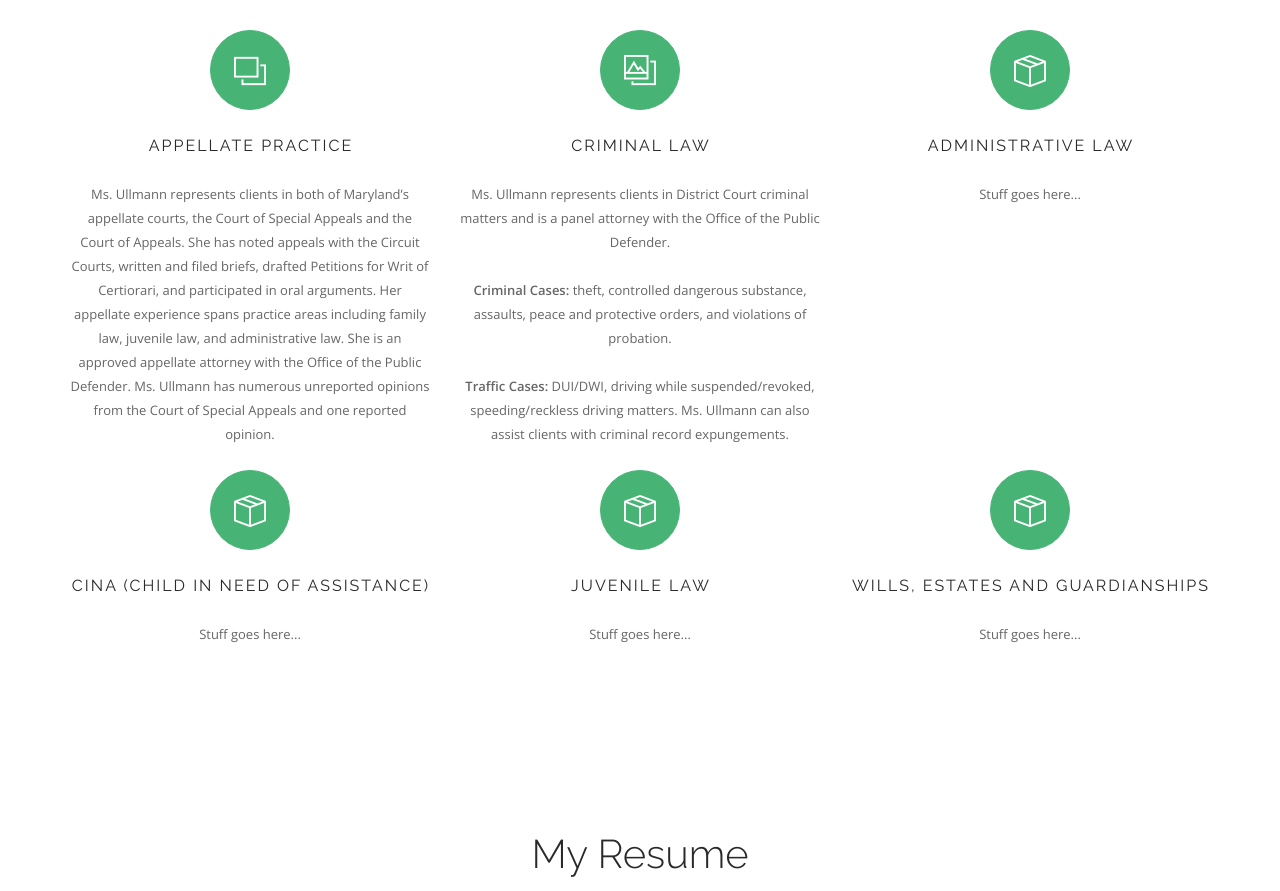
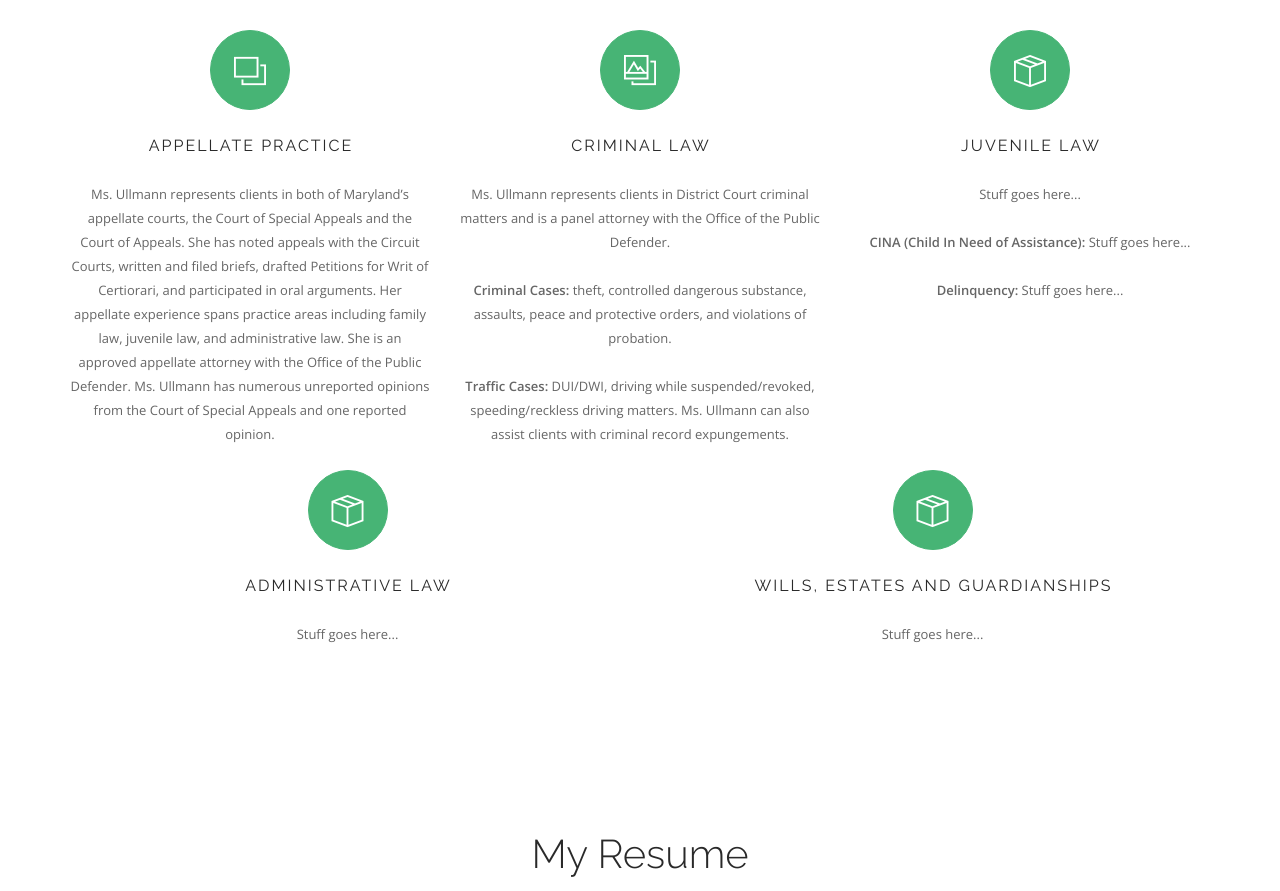
Before and after one commit to yatesdev/DUllmannLaw, a plain HTML site: page index.html in a window 1280 px wide. Shown: the part 2080-2971 px from the top of the page. Drawn offline with nearby package versions, Linux system fonts and the light colour scheme.

Commit message:
Rearranged Law types
Had misread intentions for Juvenile Law section

```diff
--- a/index.html
+++ b/index.html
@@ -186,6 +186,17 @@
                         <div class="feature feature-2 filled text-center">
                             <div class="text-center">
                                 <i class="ti-package icon-sm"></i>
+                                <h5 class="uppercase">Juvenile Law</h5>
+                            </div>
+                            <p>Stuff goes here...</p>
+                            <p><b>CINA (Child In Need of Assistance): </b> Stuff goes here...</p>
+                            <p><b>Delinquency: </b> Stuff goes here...</p>
+                        </div>
+                    </div>
+                    <div class="col-sm-6">
+                        <div class="feature feature-2 filled text-center">
+                            <div class="text-center">
+                                <i class="ti-package icon-sm"></i>
                                 <h5 class="uppercase">Administrative Law</h5>
                             </div>
                             <p>
@@ -193,31 +204,7 @@
                             </p>
                         </div>
                     </div>
-                </div>
-                <div class="row">
-                    <div class="col-sm-4">
-                        <div class="feature feature-2 filled text-center">
-                            <div class="text-center">
-                                <i class="ti-package icon-sm"></i>
-                                <h5 class="uppercase">CINA (Child In Need of Assistance)</h5>
-                            </div>
-                            <p>
-                                Stuff goes here...
-                            </p>
-                        </div>
-                    </div>
-                    <div class="col-sm-4">
-                        <div class="feature feature-2 filled text-center">
-                            <div class="text-center">
-                                <i class="ti-package icon-sm"></i>
-                                <h5 class="uppercase">Juvenile Law</h5>
-                            </div>
-                            <p>
-                                Stuff goes here...
-                            </p>
-                        </div>
-                    </div>
-                    <div class="col-sm-4">
+                    <div class="col-sm-6">
                         <div class="feature feature-2 filled text-center">
                             <div class="text-center">
                                 <i class="ti-package icon-sm"></i>
```
